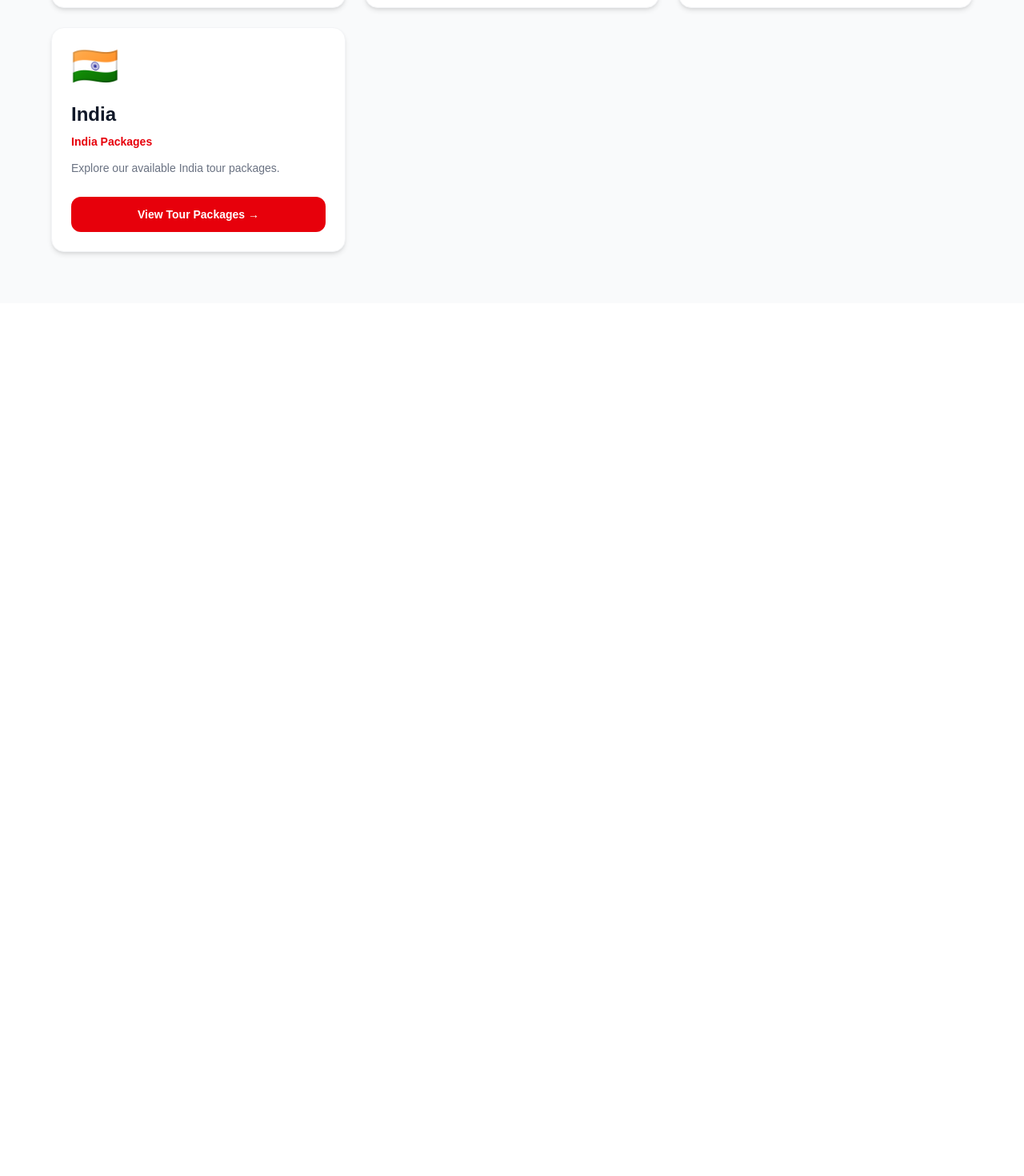
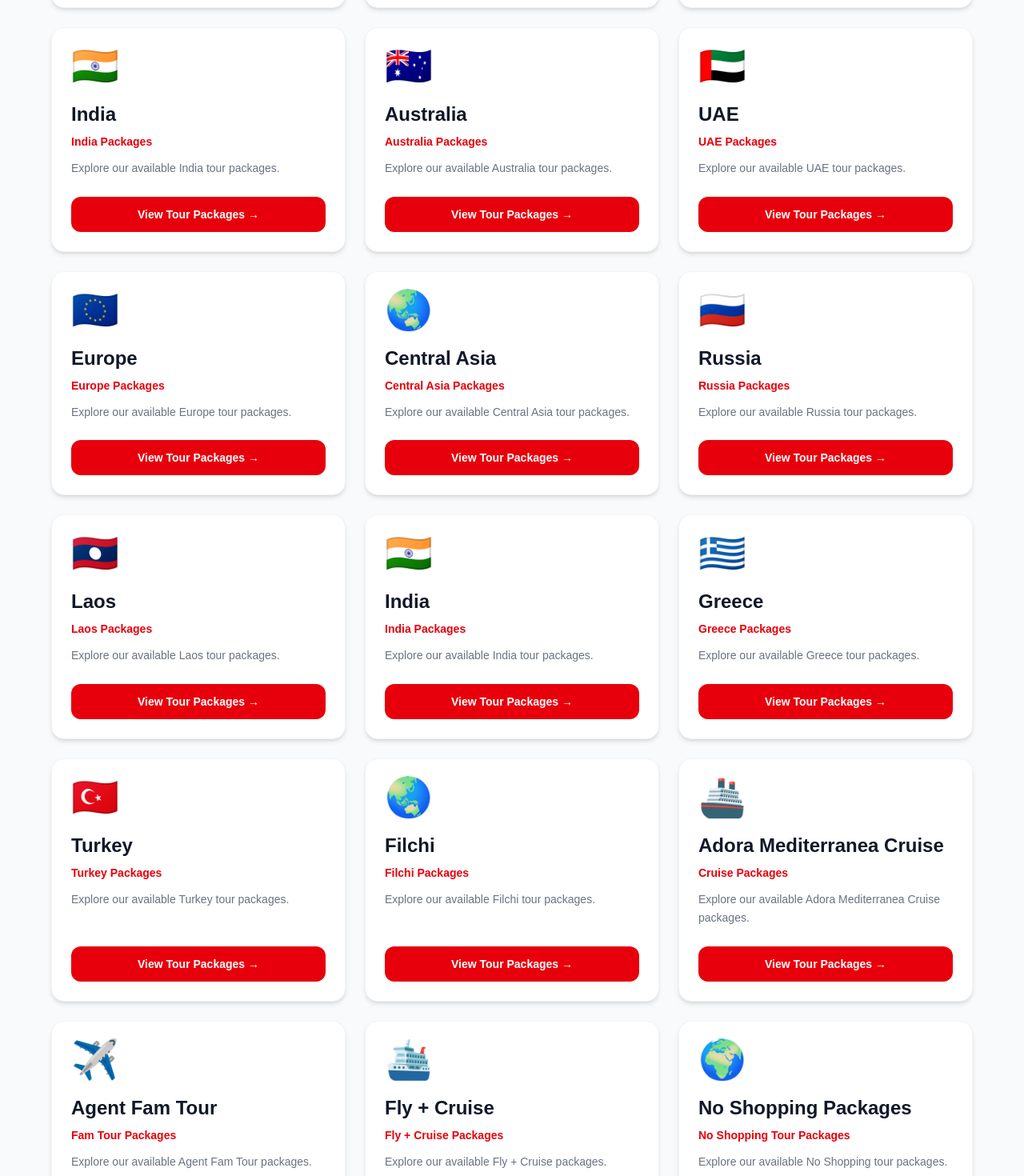
Before and after one commit to chingutravelandtours/chingu-website, a Next.js app: page / in a window 1280 px wide. Shown: the part 2796-4266 px from the top of the page at 80% size. Before the commit the page ends 3175 px from the top, so only its background shows below. Built offline with nearby package versions, Linux system fonts and the light colour scheme.

Commit message:
Update TourPackages.tsx

```diff
--- a/components/TourPackages.tsx
+++ b/components/TourPackages.tsx
@@ -97,6 +97,104 @@ const destinations = [
   icon: "🇮🇳",
   href: "/india-tours",
 },
+  {
+  title: "Australia",
+  subtitle: "Australia Packages",
+  description: "Explore our available Australia tour packages.",
+  icon: "🇦🇺",
+  href: "/australia-tours",
+},
+{
+  title: "UAE",
+  subtitle: "UAE Packages",
+  description: "Explore our available UAE tour packages.",
+  icon: "🇦🇪",
+  href: "/uae-tours",
+},
+{
+  title: "Europe",
+  subtitle: "Europe Packages",
+  description: "Explore our available Europe tour packages.",
+  icon: "🇪🇺",
+  href: "/europe-tours",
+},
+{
+  title: "Central Asia",
+  subtitle: "Central Asia Packages",
+  description: "Explore our available Central Asia tour packages.",
+  icon: "🌏",
+  href: "/central-asia-tours",
+},
+{
+  title: "Russia",
+  subtitle: "Russia Packages",
+  description: "Explore our available Russia tour packages.",
+  icon: "🇷🇺",
+  href: "/russia-tours",
+},
+{
+  title: "Laos",
+  subtitle: "Laos Packages",
+  description: "Explore our available Laos tour packages.",
+  icon: "🇱🇦",
+  href: "/laos-tours",
+},
+{
+  title: "India",
+  subtitle: "India Packages",
+  description: "Explore our available India tour packages.",
+  icon: "🇮🇳",
+  href: "/india-tours",
+},
+{
+  title: "Greece",
+  subtitle: "Greece Packages",
+  description: "Explore our available Greece tour packages.",
+  icon: "🇬🇷",
+  href: "/greece-tours",
+},
+{
+  title: "Turkey",
+  subtitle: "Turkey Packages",
+  description: "Explore our available Turkey tour packages.",
+  icon: "🇹🇷",
+  href: "/turkey-tours",
+},
+{
+  title: "Filchi",
+  subtitle: "Filchi Packages",
+  description: "Explore our available Filchi tour packages.",
+  icon: "🌏",
+  href: "/filchi-tours",
+},
+{
+  title: "Adora Mediterranea Cruise",
+  subtitle: "Cruise Packages",
+  description: "Explore our available Adora Mediterranea Cruise packages.",
+  icon: "🚢",
+  href: "/adora-cruise",
+},
+{
+  title: "Agent Fam Tour",
+  subtitle: "Fam Tour Packages",
+  description: "Explore our available Agent Fam Tour packages.",
+  icon: "✈️",
+  href: "/fam-tour",
+},
+{
+  title: "Fly + Cruise",
+  subtitle: "Fly + Cruise Packages",
+  description: "Explore our available Fly + Cruise packages.",
+  icon: "🛳️",
+  href: "/fly-cruise",
+},
+{
+  title: "No Shopping Packages",
+  subtitle: "No Shopping Tour Packages",
+  description: "Explore our available No Shopping tour packages.",
+  icon: "🌍",
+  href: "/no-shopping-tours",
+},
 ];
 
 export default function TourPackages() {
```
